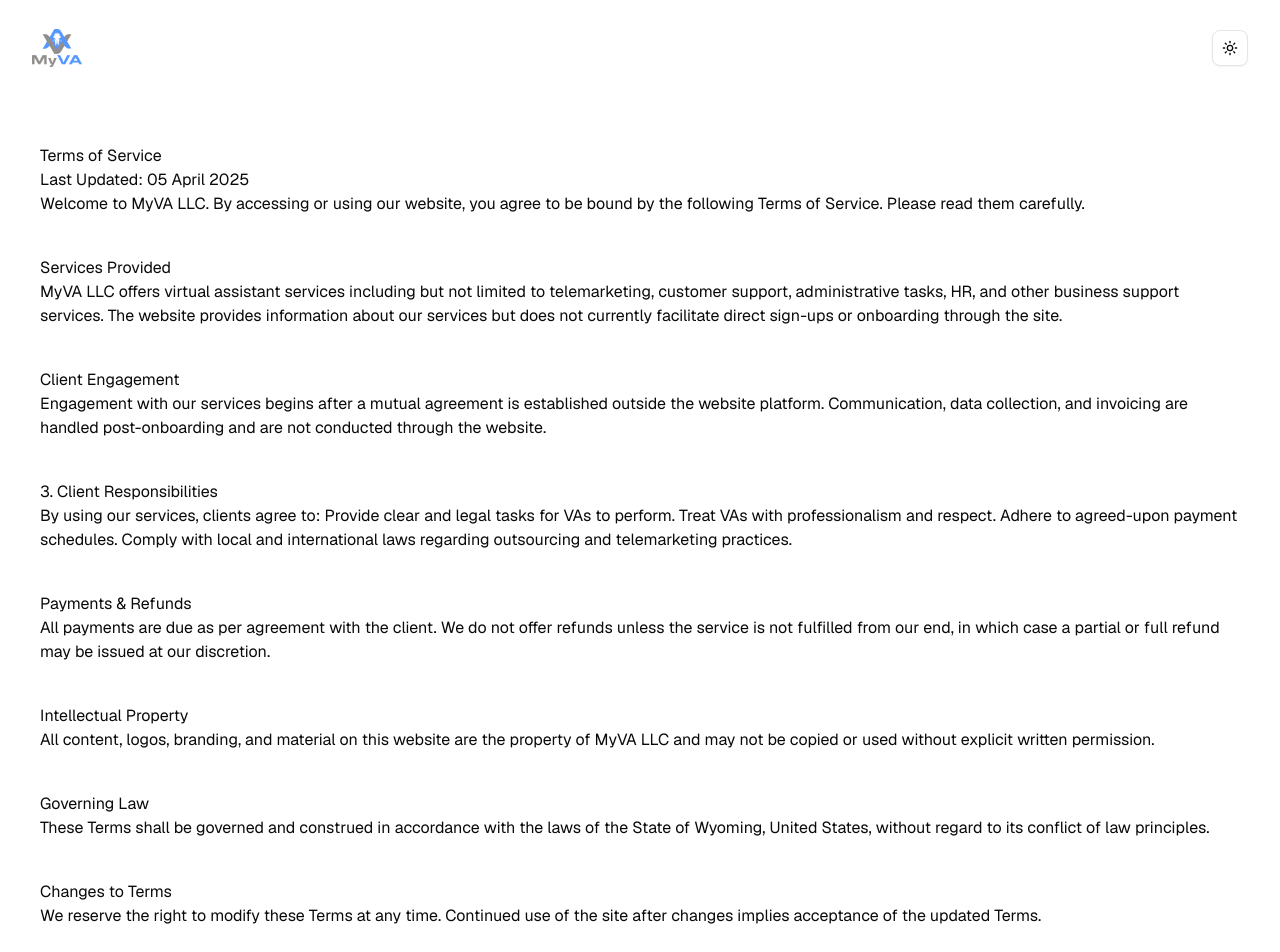
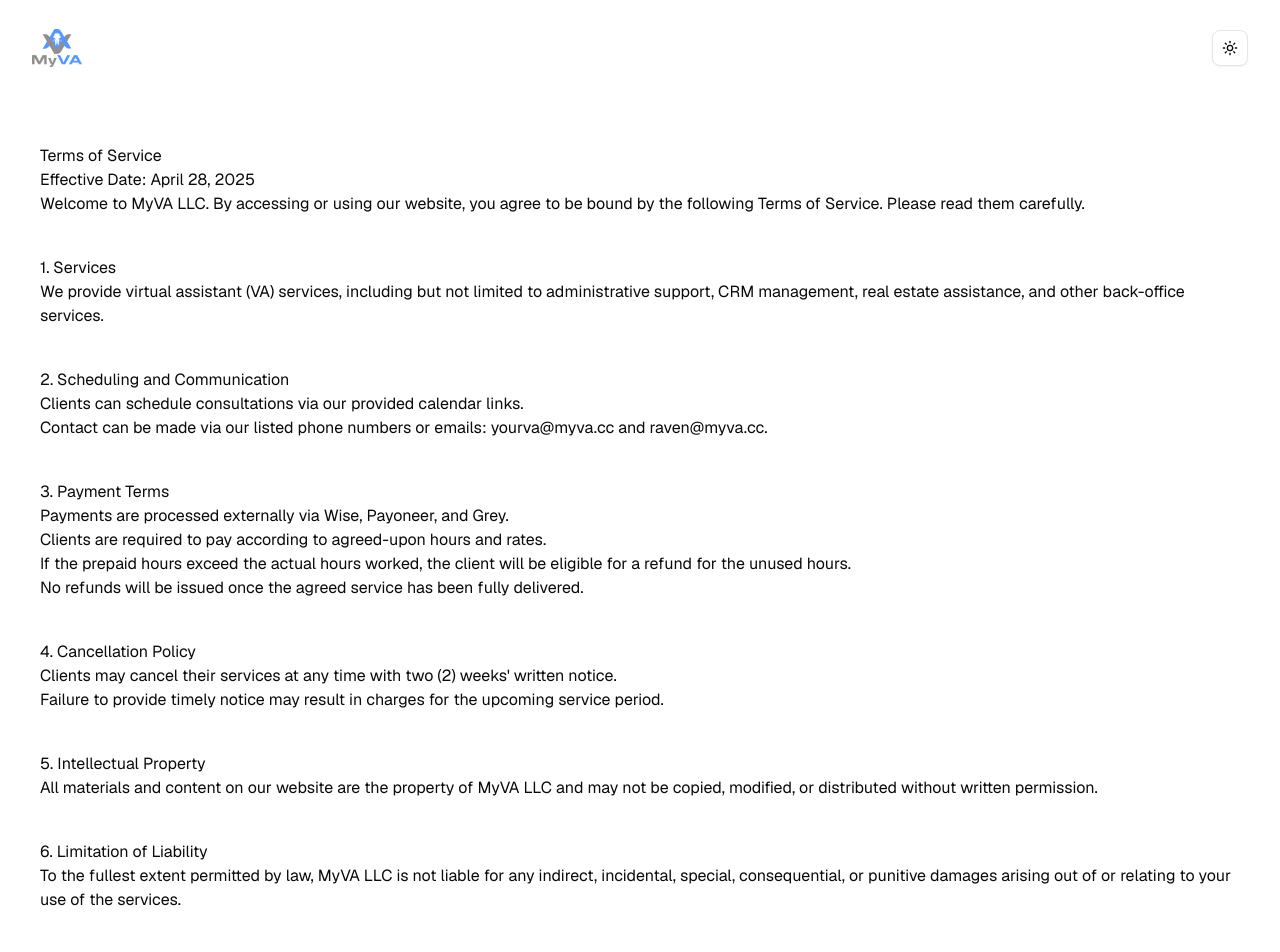
Before and after one commit to deyaxshami/myva, a Next.js app: page /terms-of-service in a window 1280 px wide. Shown: the top 952 px of the page. Built offline with nearby package versions, Linux system fonts and the light colour scheme.

Commit message:
update term of use and privcy

```diff
--- a/app/privacy-policy/page.tsx
+++ b/app/privacy-policy/page.tsx
@@ -7,7 +7,7 @@ export default function Home() {
                     Privacy Policy
                 </h1>
                 <h5>
-                    Last Updated: 05 April 2025
+                    Effective Date: April 28, 2025
                 </h5>
                 <p>
                     This Privacy Policy explains how MyVA LLC handles your personal information.
@@ -16,40 +16,55 @@ export default function Home() {
 
             <div className="m-10">
                 <h2>
-                    Information Collection
+                    1. Information We Collect
                 </h2>
                 <p>
-                    We do not collect any personal information through our website. Client data is collected only after the onboarding process begins, and this is handled via direct communication and not through the website.
+                    We do not actively collect personal information through forms. <br />
+                    Visitors may voluntarily provide personal information by contacting us via phone or email, or by scheduling meetings through external calendar links.
                 </p>
             </div>
 
 
             <div className="m-10">
                 <h2>
-                    Use of Information
+                    2. How We Use Your Information
                 </h2>
                 <p>
-                    Collected information post-onboarding is used solely to provide and improve our services. We do not share, sell, or rent your personal data to third parties.
+                    To respond to inquiries. <br />
+                    To schedule and manage consultations. <br />
+                    To deliver services.
                 </p>
             </div>
 
             <div className="m-10">
                 <h2>
-                    Cookies and Tracking
+                    3. Sharing of Information
                 </h2>
                 <p>
-                    Our website may use cookies to enhance user experience. You may choose to disable cookies via your browser settings.
+                    We do not sell, rent, or trade your personal information to third parties. <br />
+                    We may share necessary billing details with third-party payment processors (Wise, Payoneer, Grey) for payment processing purposes.
                 </p>
             </div>
 
 
             <div className="m-10">
                 <h2>
-                    Data Security
+                    4. Third-Party Services
                 </h2>
 
                 <p>
-                    We implement appropriate security measures to protect client data collected after onboarding.
+                    We use third-party services for secure payment processing. Please refer to their privacy policies for more information: <br />
+
+                    <ul>
+                        <a href="https://wise.com/us/legal/privacy-policy" target="_blank" rel="noopener noreferrer">Wise Privacy Policy</a>
+                    </ul>
+                    <ul>
+                        <a href="https://www.payoneer.com/en/legal/privacy-policy/" target="_blank" rel="noopener noreferrer">Payoneer Privacy Policy</a>
+                    </ul>
+                    <ul>
+                        <a href="https://grey.co/privacy-policy" target="_blank" rel="noopener noreferrer">Grey Privacy Policy</a>
+                    </ul>
+
                 </p>
 
             </div>
@@ -57,11 +72,10 @@ export default function Home() {
 
             <div className="m-10">
                 <h2>
-                    International Use and Data Handling
+                    5. Security
                 </h2>
                 <p>
-                    While we serve clients internationally, we do not use, resell, or repurpose any data provided by clients for any reason beyond the agreed service. Any data shared with us is used solely to carry out the tasks assigned by the client.
-                    Data may be accessed or processed by our team members located in various countries, but always under strict confidentiality and for the sole purpose of delivering services to the client. We do not use client data for our own purposes under any circumstances.
+                    We take reasonable measures to protect your information but cannot guarantee 100% security due to the nature of the Internet.
                 </p>
             </div>
 
@@ -70,22 +84,23 @@ export default function Home() {
             <div className="m-10">
 
                 <h2>
-                    Contact
+                    6. Your Rights
                 </h2>
 
                 <p>
-                    If you have any questions about these policies, please contact us at: yourva@myva.cc
+                    Depending on your location, you may have rights to access, correct, or delete your personal information.
+                    Please contact us at yourva@myva.cc or raven@myva.cc for any privacy-related inquiries.
                 </p>
             </div>
 
 
             <div className="m-10">
                 <h2>
-                    Changes to Privacy Policy
+                    7. Changes to This Privacy Policy
                 </h2>
 
                 <p>
-                    This policy may be updated periodically. Please review this page regularly for updates.
+                    We may update this Privacy Policy from time to time. We will notify users by updating the “Effective Date” of this policy.
                 </p>
             </div>
 
--- a/app/terms-of-service/page.tsx
+++ b/app/terms-of-service/page.tsx
@@ -7,7 +7,7 @@ export default function Home() {
                     Terms of Service
                 </h1>
                 <h5>
-                    Last Updated: 05 April 2025
+                    Effective Date: April 28, 2025
                 </h5>
                 <p>
                     Welcome to MyVA LLC. By accessing or using our website, you agree to be bound by the following Terms of Service. Please read them carefully.
@@ -15,58 +15,55 @@ export default function Home() {
             </div>
             <div className="m-10">
                 <h2>
-                    Services Provided
+                    1. Services
                 </h2>
                 <p>
-                    MyVA LLC offers virtual assistant services including but not limited to telemarketing, customer support, administrative tasks, HR, and other business support services. The website provides information about our services but does not currently facilitate direct sign-ups or onboarding through the site.
+                    We provide virtual assistant (VA) services, including but not limited to administrative support, CRM management, real estate assistance, and other back-office services.                </p>
+            </div>
+
+
+            <div className="m-10">
+                <h2>
+                    2. Scheduling and Communication
+                </h2>
+                <p>
+                    Clients can schedule consultations via our provided calendar links. <br />
+                    Contact can be made via our listed phone numbers or emails: yourva@myva.cc and raven@myva.cc.
                 </p>
             </div>
 
 
             <div className="m-10">
                 <h2>
-                    Client Engagement
+                    3. Payment Terms
                 </h2>
                 <p>
-                    Engagement with our services begins after a mutual agreement is established outside the website platform. Communication, data collection, and invoicing are handled post-onboarding and are not conducted through the website.
+                    Payments are processed externally via Wise, Payoneer, and Grey. <br />
+                    Clients are required to pay according to agreed-upon hours and rates. <br />
+                    If the prepaid hours exceed the actual hours worked, the client will be eligible for a refund for the unused hours. <br />
+                    No refunds will be issued once the agreed service has been fully delivered.
+
+                </p>
+            </div>
+
+            <div className="m-10">
+                <h2>
+                    4. Cancellation Policy
+                </h2>
+                <p>
+                    Clients may cancel their services at any time with two (2) weeks' written notice. <br />
+                    Failure to provide timely notice may result in charges for the upcoming service period.
                 </p>
             </div>
 
 
             <div className="m-10">
                 <h2>
-                    3. Client Responsibilities
-                </h2>
-                <p>
-                    By using our services, clients agree to:
-
-                    Provide clear and legal tasks for VAs to perform.
-
-                    Treat VAs with professionalism and respect.
-
-                    Adhere to agreed-upon payment schedules.
-
-                    Comply with local and international laws regarding outsourcing and telemarketing practices.
-                </p>
-            </div>
-
-            <div className="m-10">
-                <h2>
-                    Payments & Refunds
-                </h2>
-                <p>
-                    All payments are due as per agreement with the client. We do not offer refunds unless the service is not fulfilled from our end, in which case a partial or full refund may be issued at our discretion.
-                </p>
-            </div>
-
-
-            <div className="m-10">
-                <h2>
-                    Intellectual Property
+                    5. Intellectual Property
                 </h2>
 
                 <p>
-                    All content, logos, branding, and material on this website are the property of MyVA LLC and may not be copied or used without explicit written permission.
+                    All materials and content on our website are the property of MyVA LLC and may not be copied, modified, or distributed without written permission.
                 </p>
 
             </div>
@@ -74,24 +71,31 @@ export default function Home() {
 
             <div className="m-10">
                 <h2>
-                    Governing Law
+                    6. Limitation of Liability
                 </h2>
                 <p>
-                    These Terms shall be governed and construed in accordance with the laws of the State of Wyoming, United States, without regard to its conflict of law principles.
+                    To the fullest extent permitted by law, MyVA LLC is not liable for any indirect, incidental, special, consequential, or punitive damages arising out of or relating to your use of the services.
                 </p>
             </div>
 
+            <div className="m-10">
+                <h2>
+                    7. Governing Law
+                </h2>
+                <p>
+                    These Terms are governed by the laws of the State of Wyoming, United States, without regard to its conflict of law principles.
+                </p>
+            </div>
 
 
             <div className="m-10">
 
                 <h2>
-                    Changes to Terms
+                    8. Changes to Terms
                 </h2>
 
                 <p>
-                    We reserve the right to modify these Terms at any time. Continued use of the site after changes implies acceptance of the updated Terms.
-                </p>
+                    We may update these Terms at any time by posting an updated version on our website. Continued use of our services after changes means you accept the updated Terms.                </p>
             </div>
 
         </div>
```
